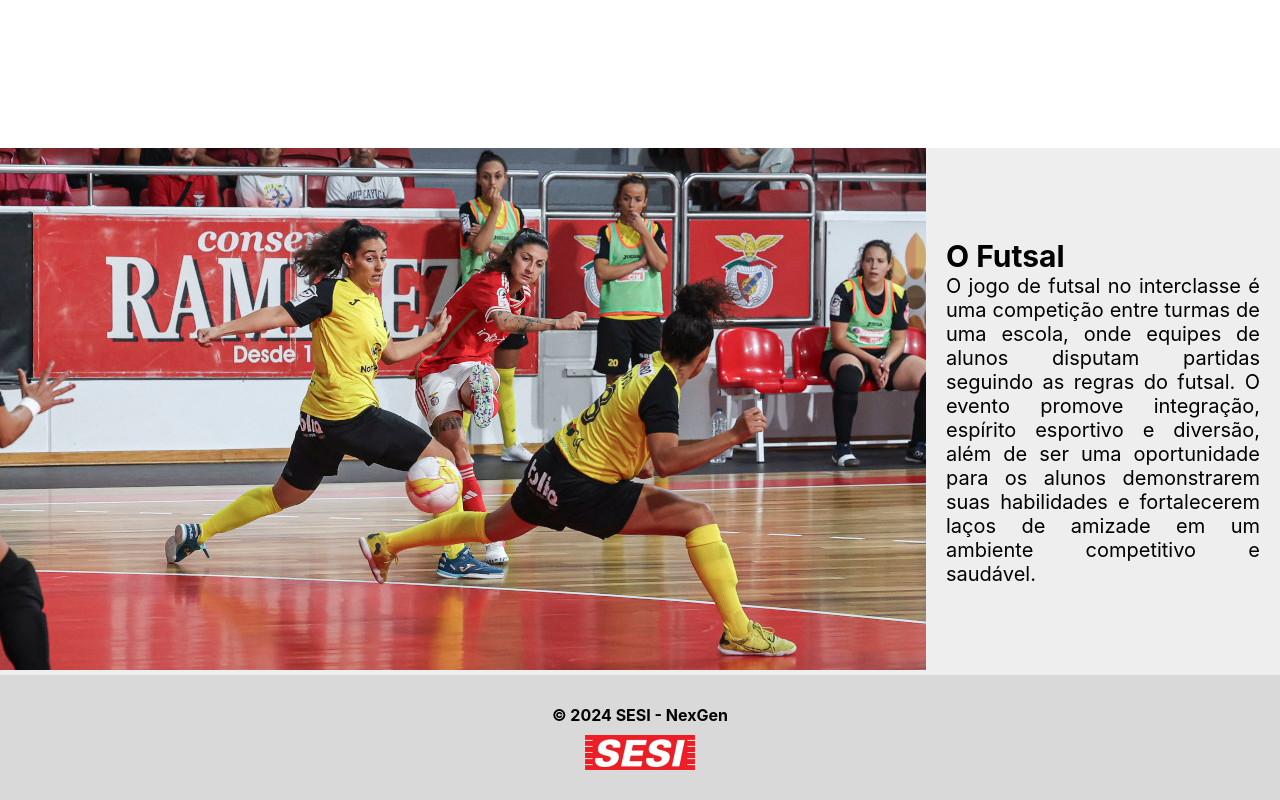
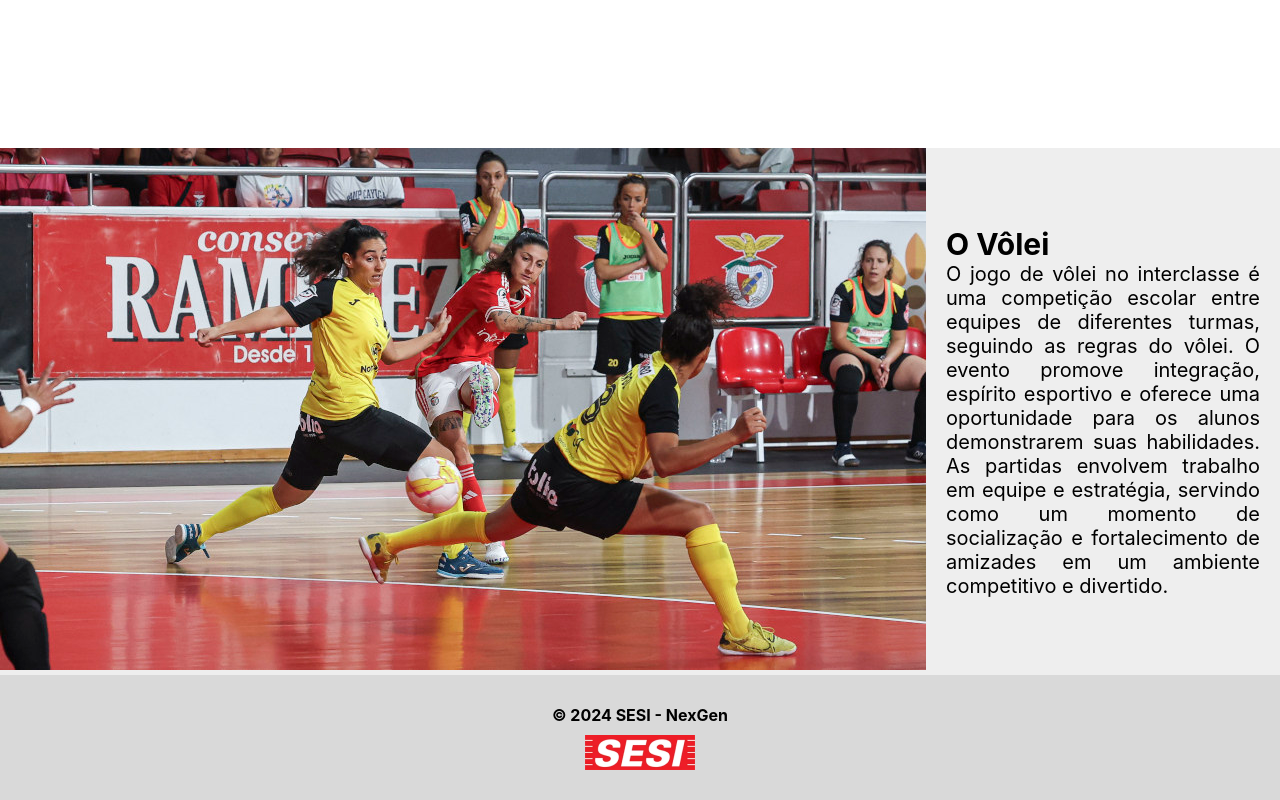
Before and after one commit to 111Yokoo/projeto-interclasse, a React (Create React App) app: page /volei in a window 1280 px wide. Shown: the part 4730-5530 px from the top of the page. Built offline with nearby package versions, Linux system fonts and the light colour scheme.

Commit message:
Atualização Esportes

```diff
--- a/src/pages/Atletismo.js
+++ b/src/pages/Atletismo.js
@@ -252,8 +252,8 @@ function Futsal() {
                 <section className="bannerInferior">
                     <article className="imagemfooter"><img src={Futsalfoot}></img></article>
                     <article className="textFooter">
-                        <h2>O Futsal</h2>
-                        <p >O jogo de futsal no interclasse é uma competição entre turmas de uma escola, onde equipes de alunos disputam partidas seguindo as regras do futsal. O evento promove integração, espírito esportivo e diversão, além de ser uma oportunidade para os alunos demonstrarem suas habilidades e fortalecerem laços de amizade em um ambiente competitivo e saudável.</p>
+                        <h2>O Atletismo</h2>
+                        <p >O atletismo no interclasse é uma competição escolar com provas de corrida, salto e arremesso. O objetivo é promover integração, espírito esportivo e desenvolvimento de habilidades físicas. As provas em formato de torneio oferecem um ambiente competitivo e estimulante para os alunos se destacarem e fortalecerem amizades.</p>
                     </article>
                 </section>
             </section>
--- a/src/pages/Basquete.js
+++ b/src/pages/Basquete.js
@@ -252,8 +252,8 @@ function Futsal() {
                 <section className="bannerInferior">
                     <article className="imagemfooter"><img src={Futsalfoot}></img></article>
                     <article className="textFooter">
-                        <h2>O Futsal</h2>
-                        <p >O jogo de futsal no interclasse é uma competição entre turmas de uma escola, onde equipes de alunos disputam partidas seguindo as regras do futsal. O evento promove integração, espírito esportivo e diversão, além de ser uma oportunidade para os alunos demonstrarem suas habilidades e fortalecerem laços de amizade em um ambiente competitivo e saudável.</p>
+                        <h2>O Basquete</h2>
+                        <p >O jogo de basquete no interclasse é uma competição entre turmas escolares que segue as regras do basquete. O evento promove integração, espírito esportivo e desenvolvimento de habilidades atléticas. As partidas, realizadas em formato de torneio, oferecem aos alunos a chance de trabalhar em equipe e fortalecer amizades em um ambiente competitivo e divertido.</p>
                     </article>
                 </section>
             </section>
--- a/src/pages/Futmesa.js
+++ b/src/pages/Futmesa.js
@@ -252,8 +252,8 @@ function Futsal() {
                 <section className="bannerInferior">
                     <article className="imagemfooter"><img src={Futsalfoot}></img></article>
                     <article className="textFooter">
-                        <h2>O Futsal</h2>
-                        <p >O jogo de futsal no interclasse é uma competição entre turmas de uma escola, onde equipes de alunos disputam partidas seguindo as regras do futsal. O evento promove integração, espírito esportivo e diversão, além de ser uma oportunidade para os alunos demonstrarem suas habilidades e fortalecerem laços de amizade em um ambiente competitivo e saudável.</p>
+                        <h2>O Futmesa</h2>
+                        <p >O futmesa no interclasse é uma competição escolar de futebol de mesa, onde equipes de alunos competem em partidas. O objetivo é promover integração, espírito esportivo e desenvolver habilidades de coordenação e estratégia. As partidas em formato de torneio oferecem um ambiente divertido e competitivo para socialização e fortalecimento de amizades.</p>
                     </article>
                 </section>
             </section>
--- a/src/pages/Handbol.js
+++ b/src/pages/Handbol.js
@@ -252,8 +252,8 @@ function Futsal() {
                 <section className="bannerInferior">
                     <article className="imagemfooter"><img src={Futsalfoot}></img></article>
                     <article className="textFooter">
-                        <h2>O Futsal</h2>
-                        <p >O jogo de futsal no interclasse é uma competição entre turmas de uma escola, onde equipes de alunos disputam partidas seguindo as regras do futsal. O evento promove integração, espírito esportivo e diversão, além de ser uma oportunidade para os alunos demonstrarem suas habilidades e fortalecerem laços de amizade em um ambiente competitivo e saudável.</p>
+                        <h2>O Handbol</h2>
+                        <p>O jogo de handbol no interclasse é uma competição escolar entre equipes formadas por alunos de diferentes turmas. As partidas seguem as regras do handbol e têm como objetivo promover integração, espírito esportivo e desenvolvimento de habilidades físicas. Geralmente realizadas em formato de torneio, as partidas permitem que os alunos trabalhem em equipe, aprimorem sua coordenação e estratégia, além de fortalecerem amizades em um ambiente competitivo e agradável.</p>
                     </article>
                 </section>
             </section>
--- a/src/pages/Queimada.js
+++ b/src/pages/Queimada.js
@@ -252,8 +252,8 @@ function Futsal() {
                 <section className="bannerInferior">
                     <article className="imagemfooter"><img src={Futsalfoot}></img></article>
                     <article className="textFooter">
-                        <h2>O Futsal</h2>
-                        <p >O jogo de futsal no interclasse é uma competição entre turmas de uma escola, onde equipes de alunos disputam partidas seguindo as regras do futsal. O evento promove integração, espírito esportivo e diversão, além de ser uma oportunidade para os alunos demonstrarem suas habilidades e fortalecerem laços de amizade em um ambiente competitivo e saudável.</p>
+                        <h2>A Queimada</h2>
+                        <p >O jogo de queimada no interclasse é uma competição escolar onde equipes de diferentes turmas participam seguindo as regras tradicionais. O objetivo é promover integração e espírito esportivo, incentivando a cooperação e o trabalho em equipe. Realizadas em formato de torneio, as partidas oferecem um ambiente divertido e desafiador para socialização e fortalecimento de amizades.</p>
                     </article>
                 </section>
             </section>
--- a/src/pages/Tenisdemesa.js
+++ b/src/pages/Tenisdemesa.js
@@ -252,8 +252,8 @@ function Futsal() {
                 <section className="bannerInferior">
                     <article className="imagemfooter"><img src={Futsalfoot}></img></article>
                     <article className="textFooter">
-                        <h2>O Futsal</h2>
-                        <p >O jogo de futsal no interclasse é uma competição entre turmas de uma escola, onde equipes de alunos disputam partidas seguindo as regras do futsal. O evento promove integração, espírito esportivo e diversão, além de ser uma oportunidade para os alunos demonstrarem suas habilidades e fortalecerem laços de amizade em um ambiente competitivo e saudável.</p>
+                        <h2>O Tênis de Mesa</h2>
+                        <p >O tênis de mesa no interclasse é uma competição escolar em que alunos disputam partidas seguindo as regras do esporte. O objetivo é promover integração, espírito esportivo e habilidades de coordenação. As partidas em formato de torneio oferecem um ambiente divertido e competitivo para socialização e fortalecimento de amizades.</p>
                     </article>
                 </section>
             </section>
--- a/src/pages/Volei.js
+++ b/src/pages/Volei.js
@@ -252,8 +252,8 @@ function Futsal() {
                 <section className="bannerInferior">
                     <article className="imagemfooter"><img src={Futsalfoot}></img></article>
                     <article className="textFooter">
-                        <h2>O Futsal</h2>
-                        <p >O jogo de futsal no interclasse é uma competição entre turmas de uma escola, onde equipes de alunos disputam partidas seguindo as regras do futsal. O evento promove integração, espírito esportivo e diversão, além de ser uma oportunidade para os alunos demonstrarem suas habilidades e fortalecerem laços de amizade em um ambiente competitivo e saudável.</p>
+                        <h2>O Vôlei</h2>
+                        <p >O jogo de vôlei no interclasse é uma competição escolar entre equipes de diferentes turmas, seguindo as regras do vôlei. O evento promove integração, espírito esportivo e oferece uma oportunidade para os alunos demonstrarem suas habilidades. As partidas envolvem trabalho em equipe e estratégia, servindo como um momento de socialização e fortalecimento de amizades em um ambiente competitivo e divertido.</p>
                     </article>
                 </section>
             </section>
```
